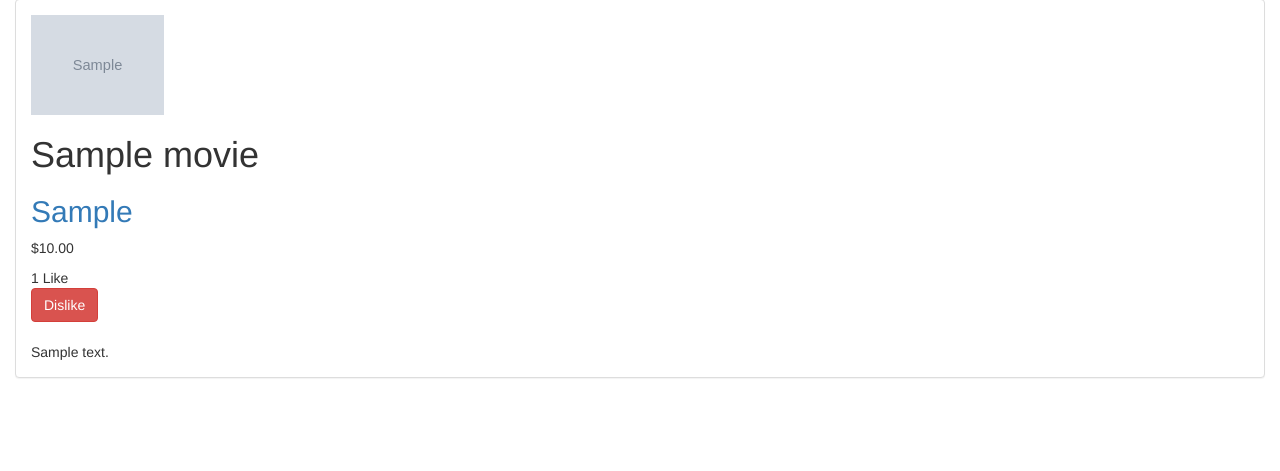
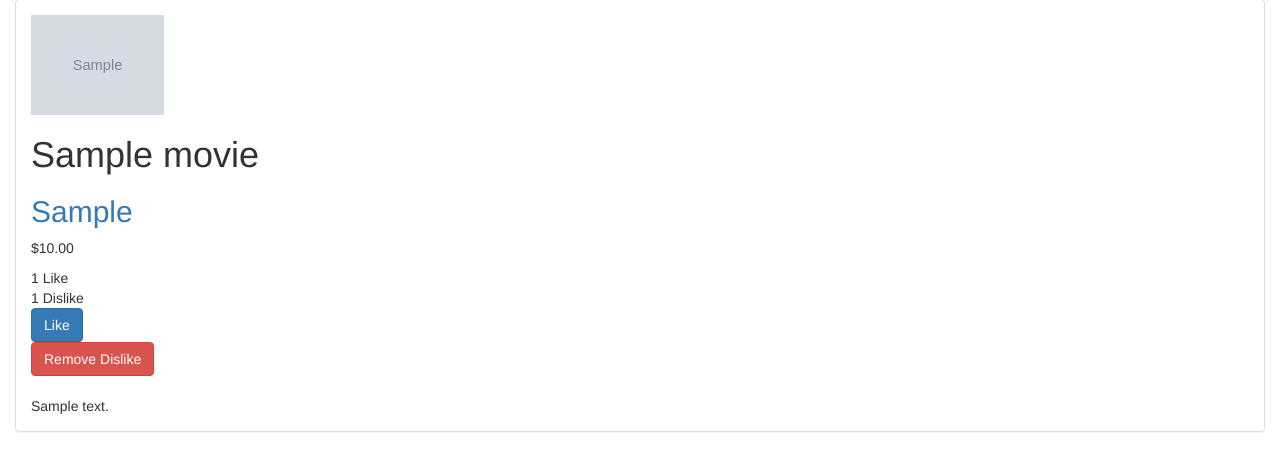
Before and after one commit to pbexe/notflix, a Django app: page /1/ in a window 1280 px wide. Shown: the part 73-544 px from the top of the page. Run offline with Django 3.2, Linux system fonts and the light colour scheme; a user stored in the database is signed in; tables that the repository leaves empty hold one stand-in row (values such as "Sample post"); grey boxes marked "Sample" are stand-in pictures; some libraries are stand-ins or nearby versions.

Commit message:
Added ability to like or dislike a movie

```diff
--- a/movies/forms.py
+++ b/movies/forms.py
@@ -8,4 +8,4 @@ class MovieForm(forms.ModelForm):
 
     class Meta:
         model = Movie
-        fields = ['movie_title', 'genre', 'movie_logo', 'likes', 'description', 'release_date', 'liked']
+        fields = ['movie_title', 'genre', 'movie_logo', 'likes', 'description', 'release_date', 'liked', 'dislikes']
--- a/movies/models.py
+++ b/movies/models.py
@@ -12,6 +12,8 @@ class Movie(models.Model):
     release_date = models.DateField()
     price = models.DecimalField(decimal_places=2, max_digits=10)
     likes = models.ManyToManyField(User, related_name='likes', blank=True)
+    dislikes = models.ManyToManyField(User, related_name='dislikes', blank=True)
+
     #had to create on more field for video for trailer
 
     def get_absolute_url(self):
@@ -23,6 +25,9 @@ class Movie(models.Model):
 
     def total_likes(self):
         return self.likes.count()
+
+    def total_dislikes(self):
+        return self.dislikes.count()
 
 
 class Rental(models.Model):
--- a/movies/templates/movies/detail.html
+++ b/movies/templates/movies/detail.html
@@ -11,15 +11,26 @@
                 <h1>{{ movie.movie_title }}</h1>
                 <h2><a>{{ movie.genre }}</a></h2>
                 <p class="price">${{ movie.price }}</p>
-                {{ total_likes }} Like{{ total_likes|pluralize }}
+                {{ total_likes }} Like{{ total_likes|pluralize }}<br>
+                {{ total_dislikes }} Dislike{{ total_dislikes|pluralize }}<br>
+
                 <form action="{% url 'movies:like_movie' %}" method="post">
                     {% csrf_token %}
                     {% if is_liked %}
-                        <button type="submit" name="movie_id" value="{{ movie.id }}" class="btn btn-danger">Dislike</button>
+                        <button type="submit" name="movie_id" value="{{ movie.id }}" class="btn btn-danger">Remove Like</button>
                     {% else %}
                         <button type="submit" name="movie_id" value="{{ movie.id }}" class="btn btn-primary">Like</button>
                     {% endif %}
+                </form>
+                <form action="{% url 'movies:dislike_movie' %}" method="post">
+                    {% csrf_token %}
+                    {% if is_disliked %}
+                        <button type="submit" name="movie_id" value="{{ movie.id }}" class="btn btn-danger" >Remove Dislike</button>
+                    {% else %}
+                        <button type="submit" name="movie_id" value="{{ movie.id }}" class="btn btn-danger">Dislike</button>
+                    {% endif %}
 
+                </form>
                 </form>
                 <br>{{ movie.description }}
             </div>
--- a/movies/urls.py
+++ b/movies/urls.py
@@ -9,5 +9,6 @@ urlpatterns = [
     url(r'^create_movie/$', views.create_movie, name='create_movie'),
     url(r'^(?P<movie_id>[0-9]+)/favorite/$', views.favorite, name='favorite'),
     url(r'^like/$', views.like_movie, name='like_movie'),
+    url(r'^dislike/$', views.dislike_movie, name='dislike_movie'),
 
 ]
--- a/movies/views.py
+++ b/movies/views.py
@@ -41,11 +41,20 @@ def create_movie(request):
 def detail(request, movie_id):
     movie = get_object_or_404(Movie, pk=movie_id)
     is_liked = False
+    is_disliked = False
+
     if movie.likes.filter(id=request.user.id).exists():
         is_liked = True
+        is_disliked = False
+
+    if movie.dislikes.filter(id=request.user.id).exists():
+        is_disliked = True
+        is_liked = False
     return render(request, 'movies/detail.html', {'movie': movie,
                                                   'is_liked': is_liked,
-                                                  'total_likes': movie.total_likes()})
+                                                  'is_disliked': is_disliked,
+                                                  'total_likes': movie.total_likes(),
+                                                  'total_dislikes': movie.total_dislikes()})
 
 def index(request):
     movies = Movie.objects.filter()
@@ -85,5 +94,18 @@ def like_movie(request):
         is_liked = False
     else:
         movie.likes.add(request.user)
+        movie.dislikes.remove(request.user)
         is_liked = True
     return HttpResponseRedirect(movie.get_absolute_url())
+
+def dislike_movie(request):
+    movie = get_object_or_404(Movie, id=request.POST.get('movie_id'))
+    is_disliked = False
+    if movie.dislikes.filter(id=request.user.id).exists():
+        movie.dislikes.remove(request.user)
+        is_disliked = False
+    else:
+        movie.dislikes.add(request.user)
+        movie.likes.remove(request.user)
+        is_disliked = True
+    return HttpResponseRedirect(movie.get_absolute_url())
```
Also changed, not shown: media/DpY-ynaX4AEBjFN.jpg-large_f34KTRc.jpeg (added), movies/migrations/0008_movie_dislikes.py (added).
